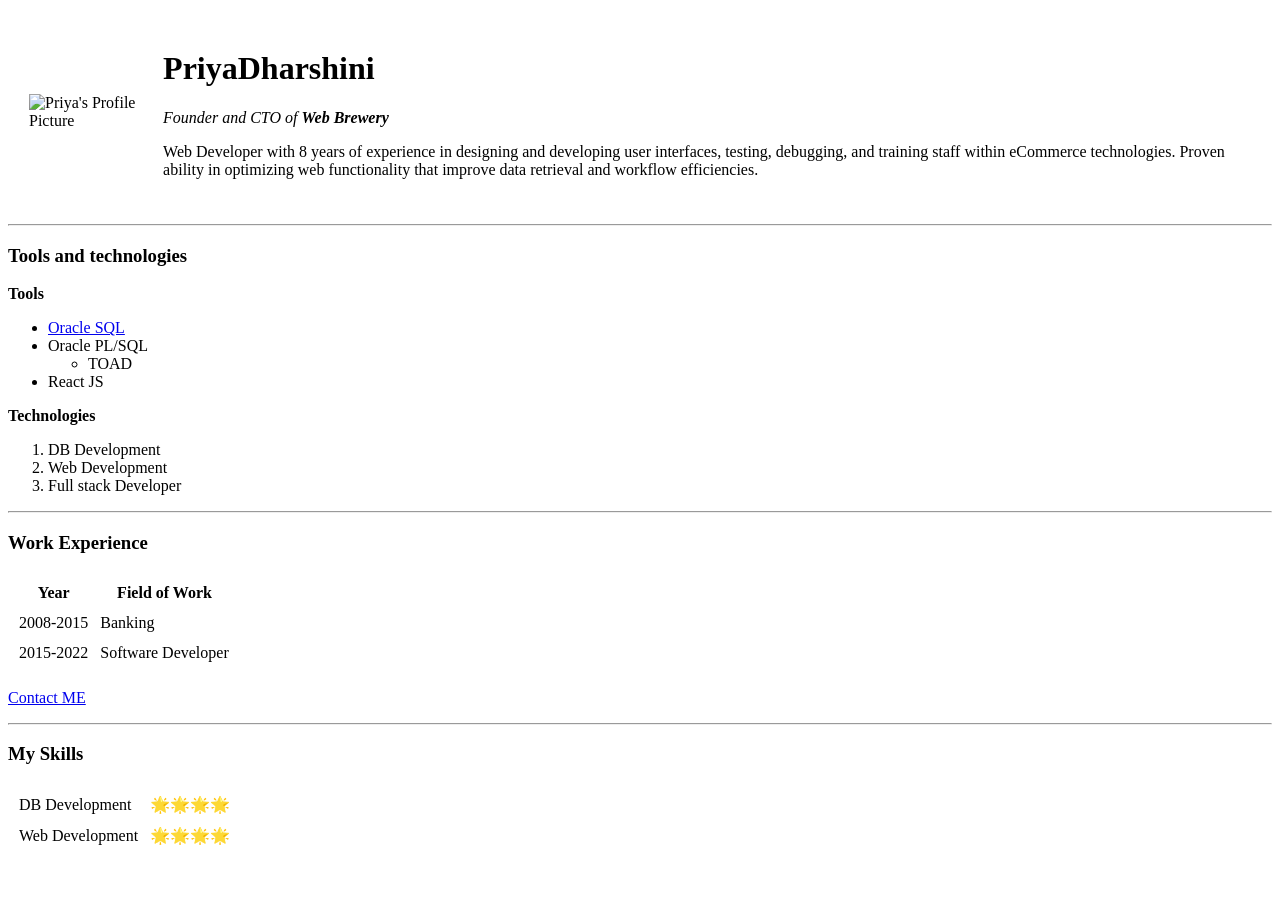
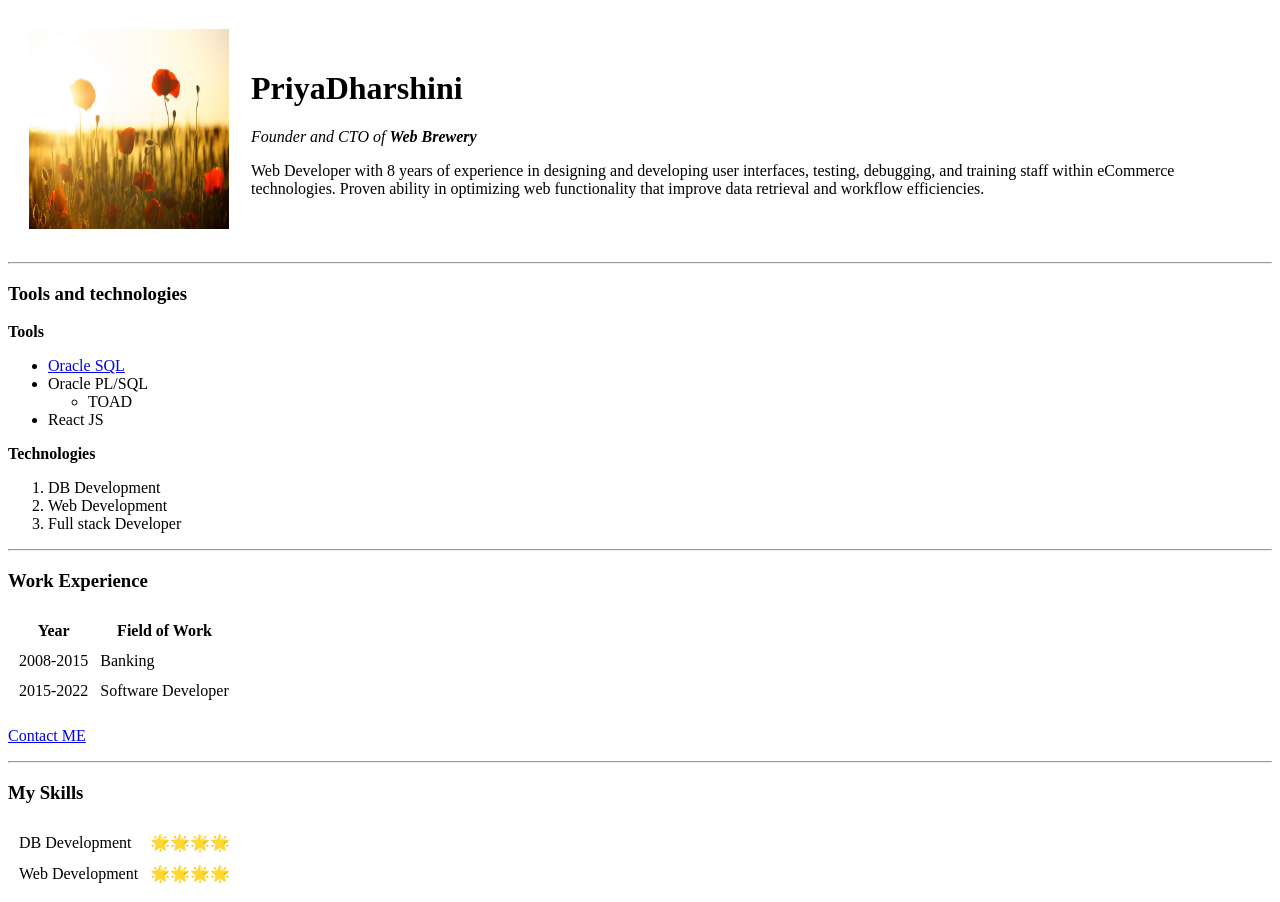
Before and after one commit to Priya-dharshini0903/CV, a plain HTML site: page index.html in a window 1280 px wide. Before the commit the page ends 864 px from the top, so only its background shows below. Drawn offline with Linux system fonts and the light colour scheme.

Commit message:
Image is modified

```diff
--- a/index.html
+++ b/index.html
@@ -7,7 +7,7 @@
   <body>
     <table cellspacing="20">
       <tr>
-        <td><img src="C:\Users\sugumar\Downloads\Flowers.jpg-modified.png" alt="Priya's Profile Picture" width="200" height="200"></td>
+        <td><img src="Flowers.jpg.jpg" alt="Priya's Profile Picture" width="200" height="200"></td>
         <td><h1>PriyaDharshini</h1>
             <p><em>Founder and CTO of <strong>Web Brewery</strong></em></p>
             <p>Web Developer with 8 years of experience in designing and developing user interfaces, testing, debugging, and training staff within eCommerce technologies.
```
